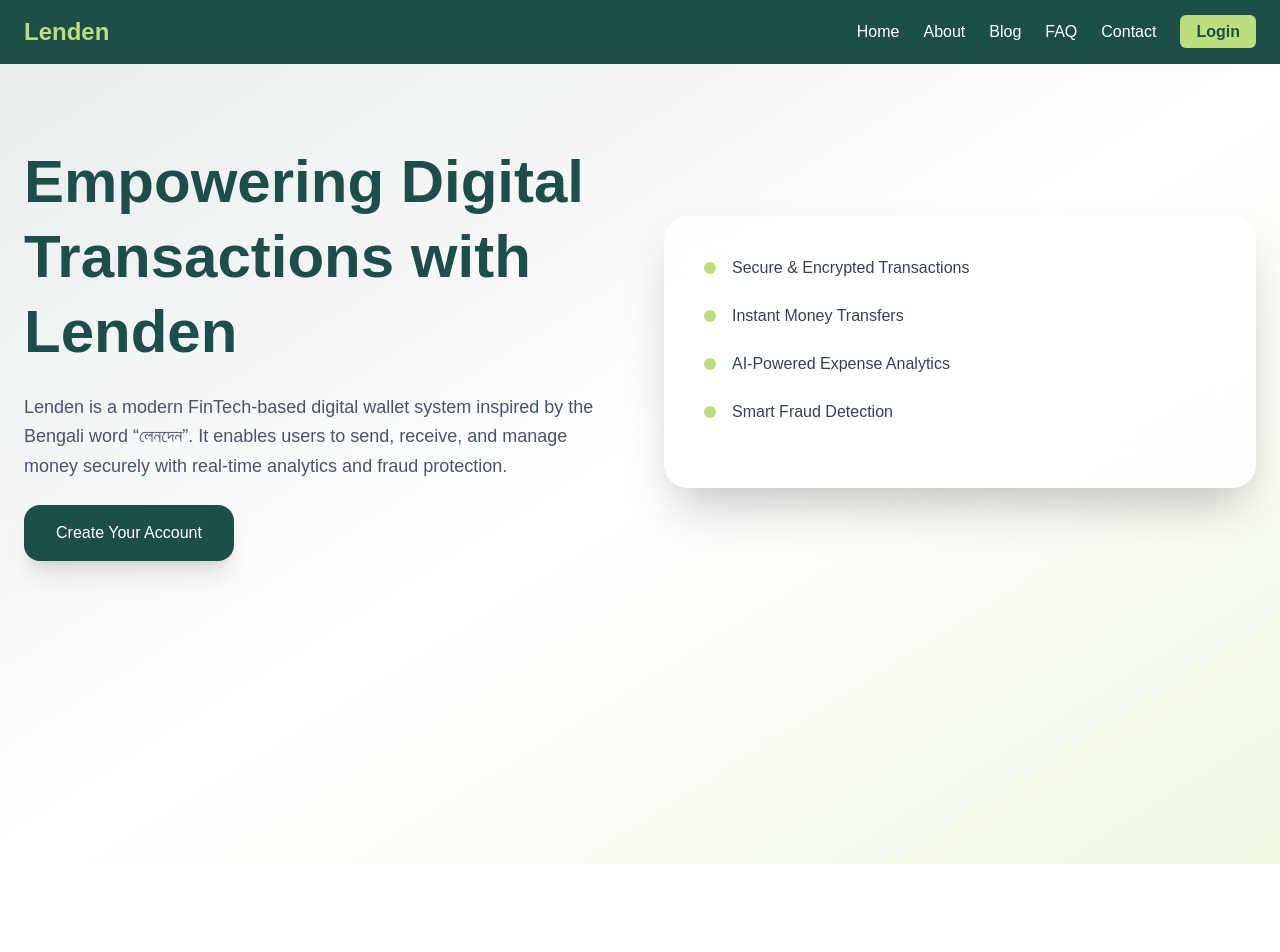
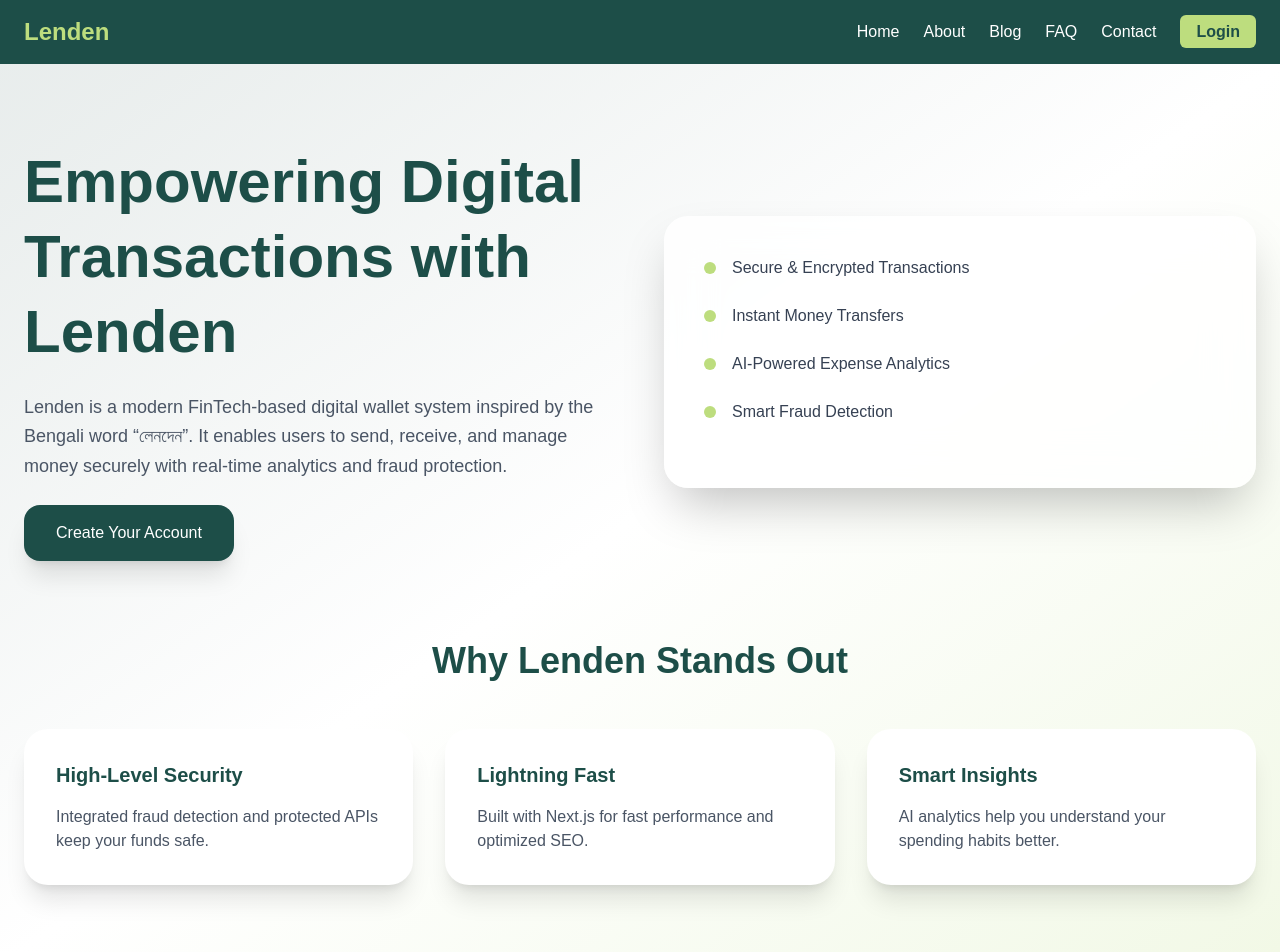
Before and after one commit to AlFahad47/Lenden, a Next.js app: page /about in a window 1280 px wide. Shown: the top 952 px of the page. Before the commit the page ends 864 px from the top, so only its background shows below. Built offline with nearby package versions, Linux system fonts and the light colour scheme.

Commit message:
features section added

```diff
--- a/src/app/about/page.tsx
+++ b/src/app/about/page.tsx
@@ -84,7 +84,7 @@
       </section>
 
       {/* ================= FEATURES ================= */}
-      {/* <section className="max-w-7xl mx-auto px-6 pb-20">
+      <section className="max-w-7xl mx-auto px-6 pb-20">
         <motion.h2
           initial={{ opacity: 0, y: 30 }}
           whileInView={{ opacity: 1, y: 0 }}
@@ -125,7 +125,7 @@
             </motion.div>
           ))}
         </div>
-      </section> */}
+      </section>
 
       {/* ================= TECHNOLOGY ================= */}
       {/* <section className="bg-[#1D4E48] text-white py-20">
```
